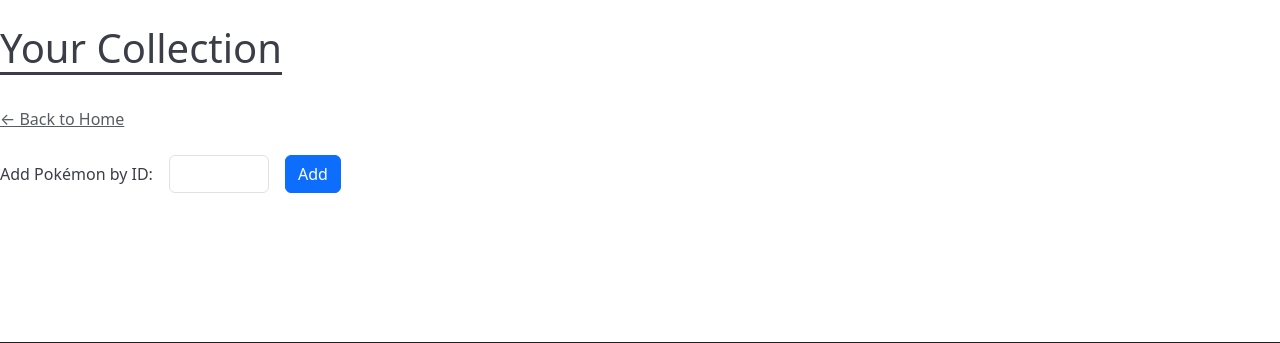
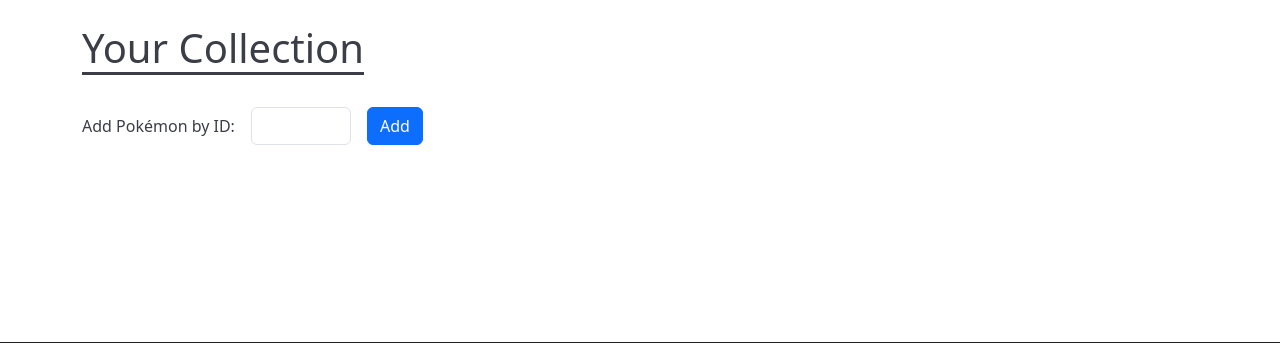
Before and after one commit to lrav26/poketrade, a Django app: page /collection/ in a window 1280 px wide. Shown: the part 82-425 px from the top of the page. Run offline with Django 5.2, Linux system fonts and the light colour scheme; a user stored in the database is signed in; data comes from the database, SQL or seed files in the repository; some libraries are stand-ins or nearby versions.

Commit message:
Fixed collections page formatting

```diff
--- a/home/templates/home/collection.html
+++ b/home/templates/home/collection.html
@@ -2,14 +2,9 @@
 {% load static %}
 
 {% block content %}
+    <div class="container">
         <div class="mb-4 mt-4">
           <h1 style="border-bottom: 3px solid #3d3d47; display: inline-block; color: #3b3e47;">Your Collection</h1>
-</div>
-
-<div class="mb-4">
-  <a href="{% url 'home.index' %}" class="nav-link px-0" style="font-size: 1rem; color: #555d63; text-decoration: underline;">
-    ← Back to Home
-  </a>
         </div>
 
         {% if user.is_superuser %}
@@ -74,4 +69,5 @@
             </div>
           {% endfor %}
         </div> <!-- End Grid -->
+    </div>
 {% endblock content %}
```
Lines whose indentation alone changed are shown as unchanged.
